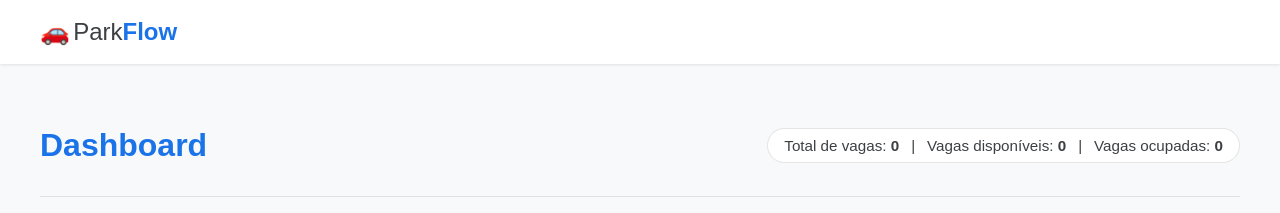
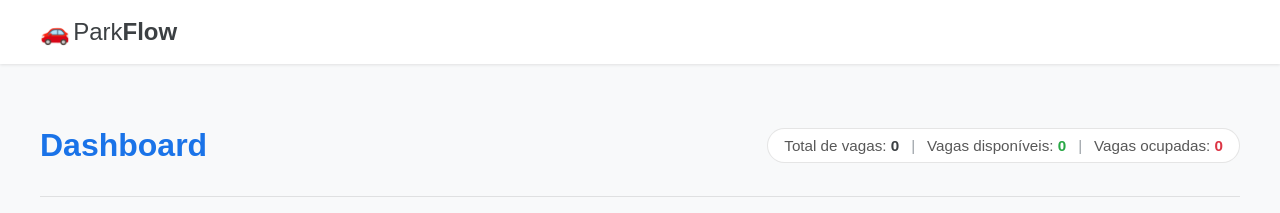
Before and after one commit to impalea/parkflow, an Angular app in the folder parkflow-web/: page /dashboard in a window 1280 px wide. Shown: the top 213 px of the page. Built offline with nearby package versions, Linux system fonts and the light colour scheme; no server answers; a web font is replaced by a local one.

Commit message:
adding some color variables

```diff
--- a/parkflow-web/src/styles.scss
+++ b/parkflow-web/src/styles.scss
@@ -3,23 +3,29 @@
 	--title-font: 'Google Sans', sans-serif;
 	--body-size: 1rem;
 	--bg-color: #f8f9fa;
-	--title-color: #1a73e8;
-	--primary-color: #3c4043;
-	--success-color: #28a745;
-	--danger-color: #dc3545;
+	--primary-text: #3c4043;
+	--secondary-text: #585858;
+	--primary-blue: #1a73e8;
+	--primary-green: #28a745;
+	--secondary-green: #f8fff9;
+	--primary-red: #dc3545;
+	--secondary-red: #fff8f8;
+	--primary-grey: #9aa0a6;
+	--secondary-grey: #e2e4e6;
+	--tertiary-grey: #e8eaed;
 }
 
 body {
 	font-family: var(--primary-font);
 	font-size: var(--body-size);
 	background-color: var(--bg-color);
-	color: var(--primary-color);
+	color: var(--primary-text);
 	margin: 0;
 }
 
 h1, h2, h3, h4, h5, h6 {
 	font-family: var(--title-font);
-	color: var(--title-color);
+	color: var(--primary-blue);
 }
 
 button, input, select, textarea {
```
